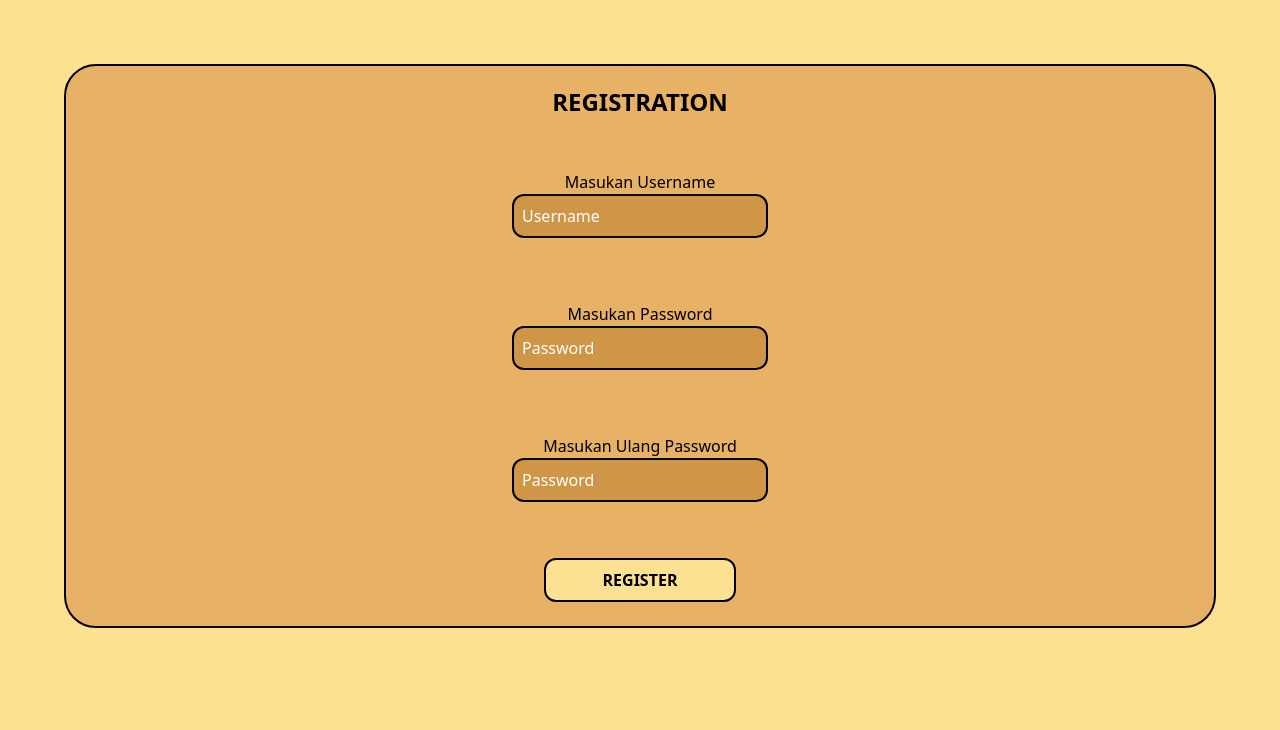
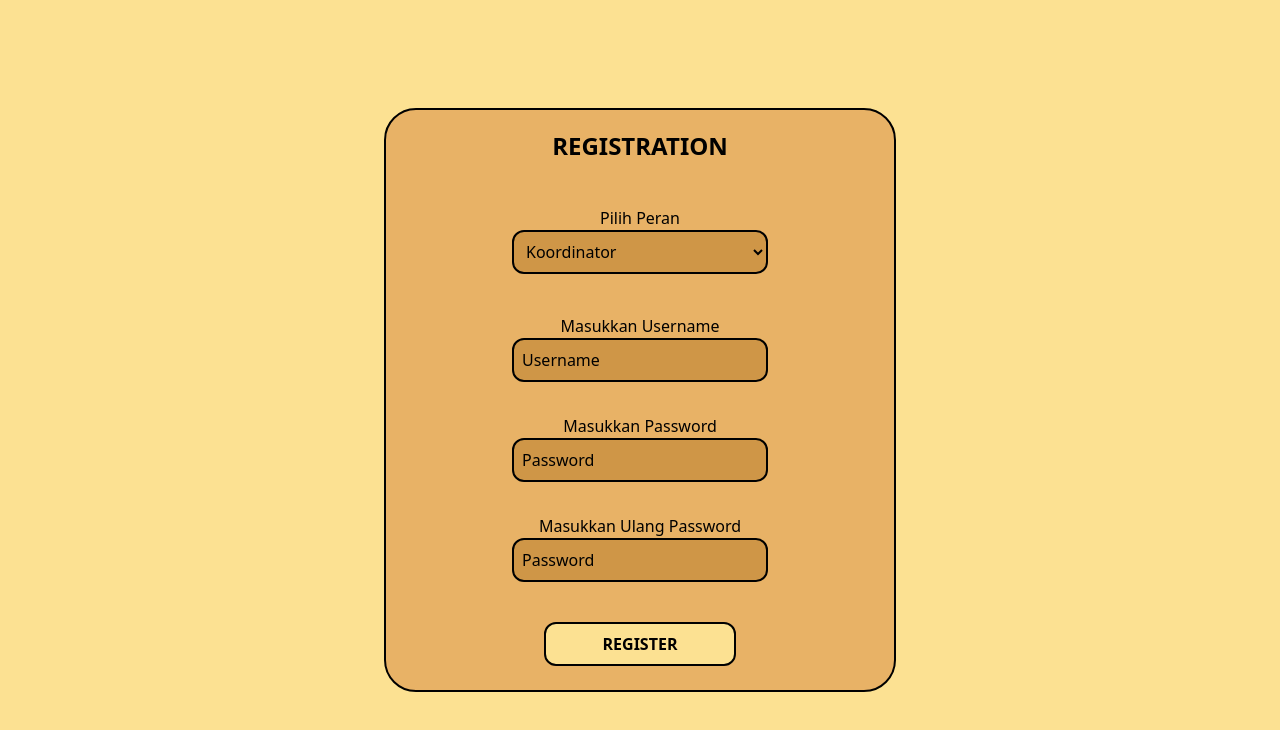
Before and after one commit to stefanusrico/Front-MyRoti-ReactJS, a React (Vite) app: page /register in a window 1280 px wide. Shown: the top 730 px of the page. Built offline with nearby package versions, Linux system fonts and the light colour scheme.

Commit message:
Update Registration.jsx
Add opsi + nama

```diff
--- a/src/Components/Registration.jsx
+++ b/src/Components/Registration.jsx
@@ -1,57 +1,67 @@
-import React from "react"
+import React from "react";
 
 export default function Registration() {
     return (
-    <body className="bg-krem h-screen">
-      <div className="p-16">
+        <div className="bg-krem min-h-screen flex items-center justify-center">
+            <div className="p-4 md:p-8 lg:p-16 w-full md:w-3/4 lg:w-2/4">
                 <div className="rounded-lg border-black">
                     <div className="bg-coklat border-2 border-black rounded-lg">
-            <div className="text-center font-bold text-2xl p-5">
-              REGISTRATION
+                        <div className="text-center font-bold text-2xl p-5">REGISTRATION</div>
+
+                        <div className="text-center text-l p-4 md:p-6">
+                            <p>Pilih Peran</p>
+                            <select
+                                className="p-2 w-full md:w-64 border-2 border-black rounded-xl bg-coklat-kuning"
+                                id="roleSelect"
+                                name="roleSelect"
+                            >
+                                <option value="koordinator">Koordinator</option>
+                                <option value="kurir">Kurir</option>
+                                <option value="keuangan">Keuangan</option>
+                            </select>
                         </div>
-            <form action="" method="POST">
-              <div className="text-center text-l p-8">
-                <p>Masukan Username</p>
+
+                        <div className="text-center text-l p-4 md:p-4">
+                            <p>Masukkan Username</p>
                             <input
-                  className="p-2 w-64 border-2 border-black rounded-xl bg-coklat-kuning placeholder-white"
+                                className="p-2 w-full md:w-64 border-2 border-black rounded-xl bg-coklat-kuning placeholder-black"
                                 type="text"
-                  id="inputBox"
+                                id="usernameInput"
                                 placeholder="Username"
                                 autoComplete="none"
-                ></input>
+                            />
                         </div>
 
-              <div className="text-center text-l p-8">
-                <p>Masukan Password</p>
+                        <div className="text-center text-l p-4 md:p-4">
+                            <p>Masukkan Password</p>
                             <input
-                  className="p-2 w-64 border-2 border-black rounded-xl bg-coklat-kuning placeholder-white"
+                                className="p-2 w-full md:w-64 border-2 border-black rounded-xl bg-coklat-kuning placeholder-black"
                                 type="password"
-                  id="inputBox"
+                                id="passwordInput"
                                 placeholder="Password"
                                 autoComplete="none"
-                ></input>
+                            />
                         </div>
 
-              <div className="text-center text-m p-8">
-                <p>Masukan Ulang Password</p>
+                        <div className="text-center text-m p-4 md:p-4">
+                            <p>Masukkan Ulang Password</p>
                             <input
-                  className="p-2 w-64 border-2 border-black rounded-xl bg-coklat-kuning placeholder-white"
+                                className="p-2 w-full md:w-64 border-2 border-black rounded-xl bg-coklat-kuning placeholder-black"
                                 type="password"
-                  id="inputBox"
+                                id="confirmPasswordInput"
                                 placeholder="Password"
                                 autoComplete="none"
-                ></input>
+                            />
                         </div>
 
-              <div className="flex justify-center p-6">
-                <button className=" bg-krem border-2 border-black text-black rounded-xl py-2 px-5 hover:scale-90 duration-300 font-bold w-48">
+                        <div className="flex justify-center p-4 md:p-6">
+                            <button className="bg-krem border-2 border-black text-black rounded-xl py-2 px-5 hover:scale-90 duration-300 font-bold w-full md:w-48">
                                 REGISTER
                             </button>
                         </div>
-            </form>
                     </div>
                 </div>
             </div>
-    </body>
-  )
+        </div>
+    );
 }
```
Lines whose indentation alone changed are shown as unchanged.
